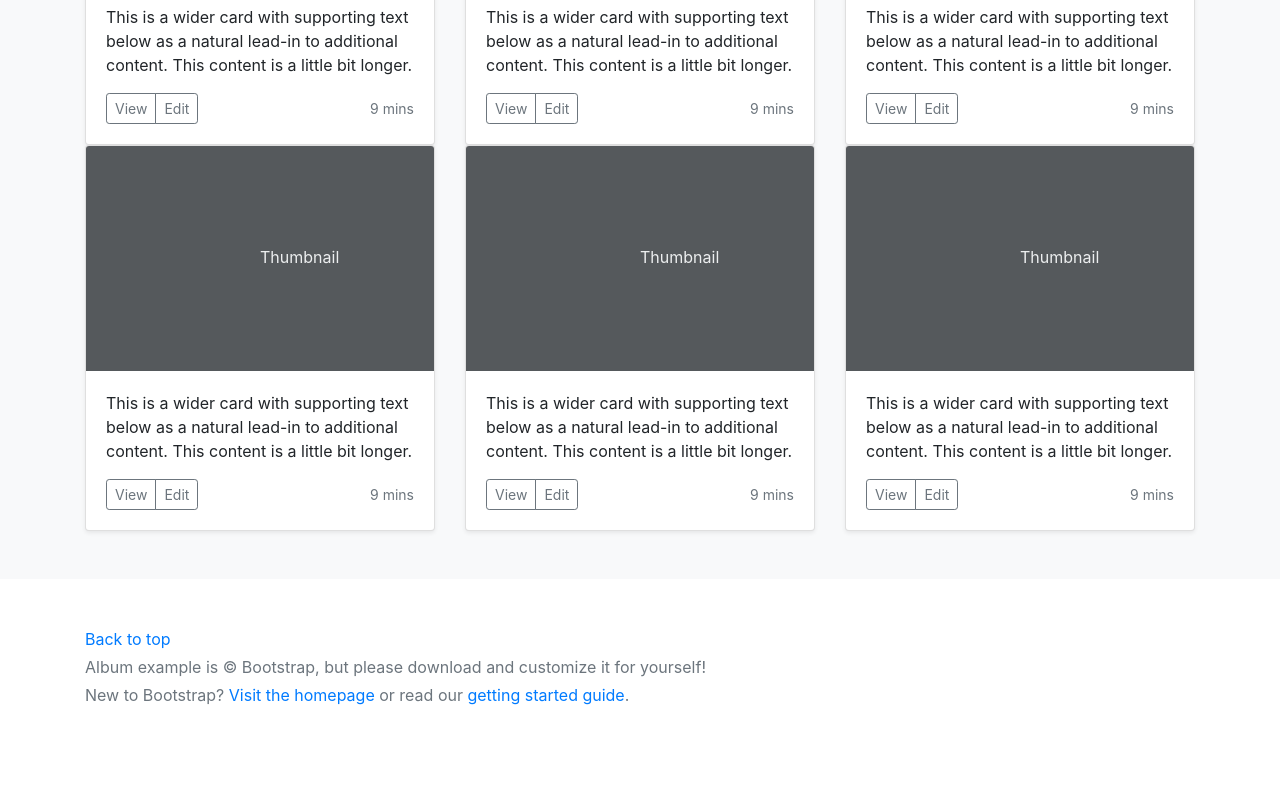
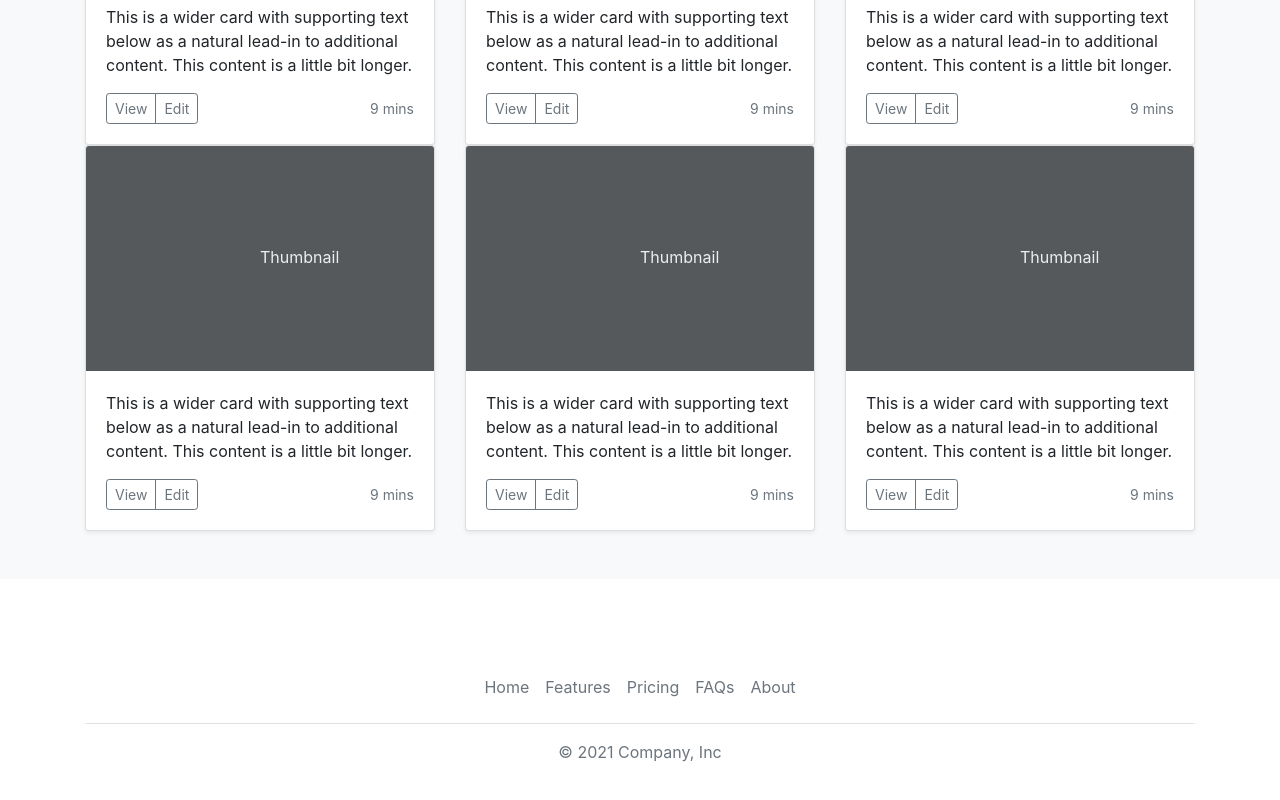
Before and after one commit to odomchorn/neo_website_template, a plain HTML site: page index.html in a window 1280 px wide. Shown: the part 1306-2106 px from the top of the page. Before the commit the page ends 2061 px from the top, so only its background shows below. Drawn offline with nearby package versions, Linux system fonts and the light colour scheme.

Commit message:
add footer

```diff
--- a/index.html
+++ b/index.html
@@ -202,11 +202,16 @@
 
 <footer class="text-muted py-5">
   <div class="container">
-    <p class="float-end mb-1">
-      <a href="#">Back to top</a>
-    </p>
-    <p class="mb-1">Album example is &copy; Bootstrap, but please download and customize it for yourself!</p>
-    <p class="mb-0">New to Bootstrap? <a href="/">Visit the homepage</a> or read our <a href="../getting-started/introduction/">getting started guide</a>.</p>
+    <footer class="py-3 my-4">
+      <ul class="nav justify-content-center border-bottom pb-3 mb-3">
+        <li class="nav-item"><a href="#" class="nav-link px-2 text-muted">Home</a></li>
+        <li class="nav-item"><a href="#" class="nav-link px-2 text-muted">Features</a></li>
+        <li class="nav-item"><a href="#" class="nav-link px-2 text-muted">Pricing</a></li>
+        <li class="nav-item"><a href="#" class="nav-link px-2 text-muted">FAQs</a></li>
+        <li class="nav-item"><a href="#" class="nav-link px-2 text-muted">About</a></li>
+      </ul>
+      <p class="text-center text-muted">© 2021 Company, Inc</p>
+    </footer>
   </div>
 </footer>
 
```
